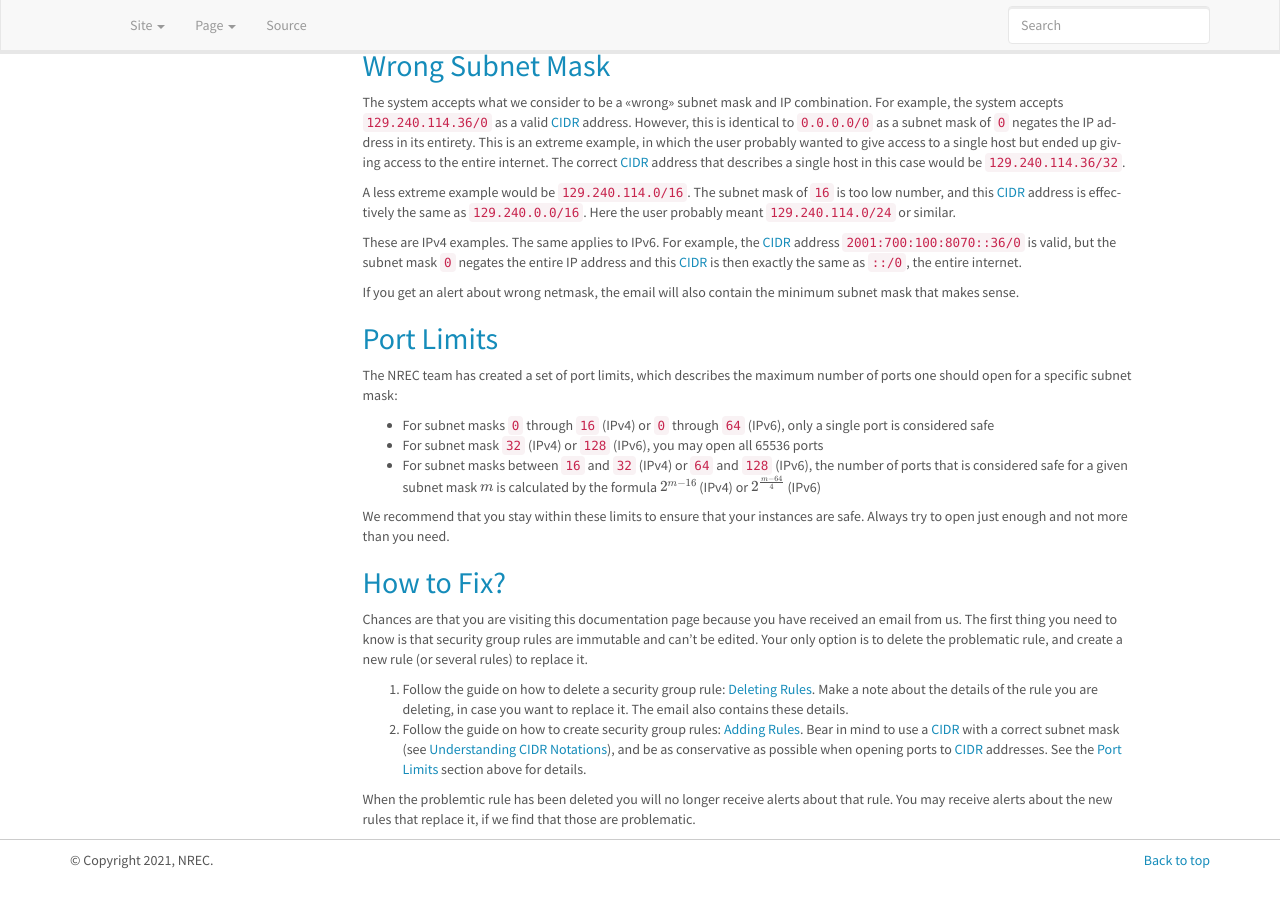
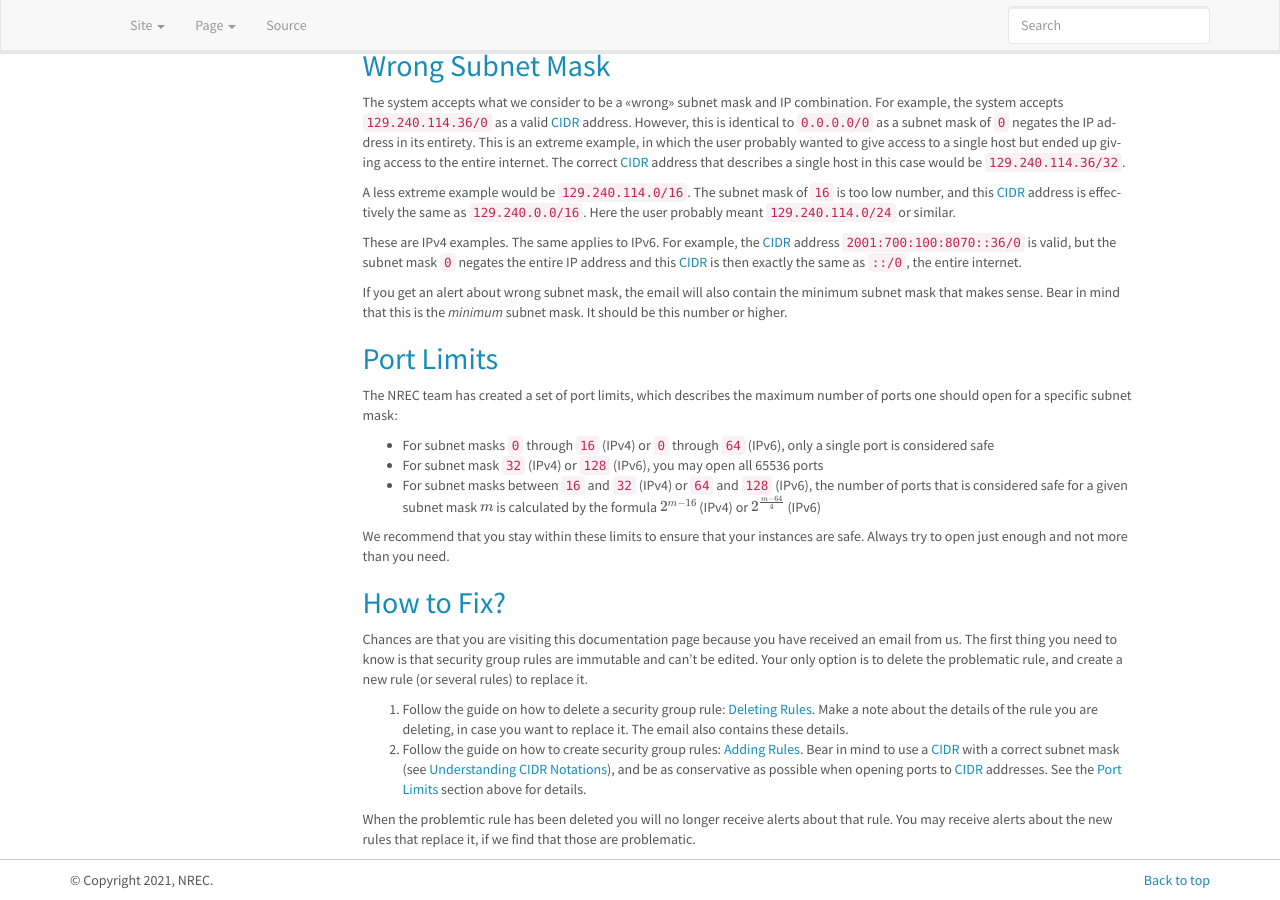
Before and after one commit to norcams/docs-enduser, a Sphinx documentation site: the page built from docs/security-group-sanity.rst, in a window 1280 px wide and 900 px high, scrolled down 782 px. Built offline with Sphinx 7.4.7, drawn with Linux system fonts in a browser that asks for light colours.

Commit message:
subnet mask

```diff
--- a/docs/security-group-sanity.rst
+++ b/docs/security-group-sanity.rst
@@ -80,8 +80,9 @@ CIDR_ address ``2001:700:100:8070::36/0`` is valid, but the subnet mask
 ``0`` negates the entire IP address and this CIDR_ is then exactly the
 same as ``::/0``, the entire internet.
 
-If you get an alert about wrong netmask, the email will also contain
-the minimum subnet mask that makes sense.
+If you get an alert about wrong subnet mask, the email will also
+contain the minimum subnet mask that makes sense. Bear in mind that
+this is the *minimum* subnet mask. It should be this number or higher.
 
 
 Port Limits
```
